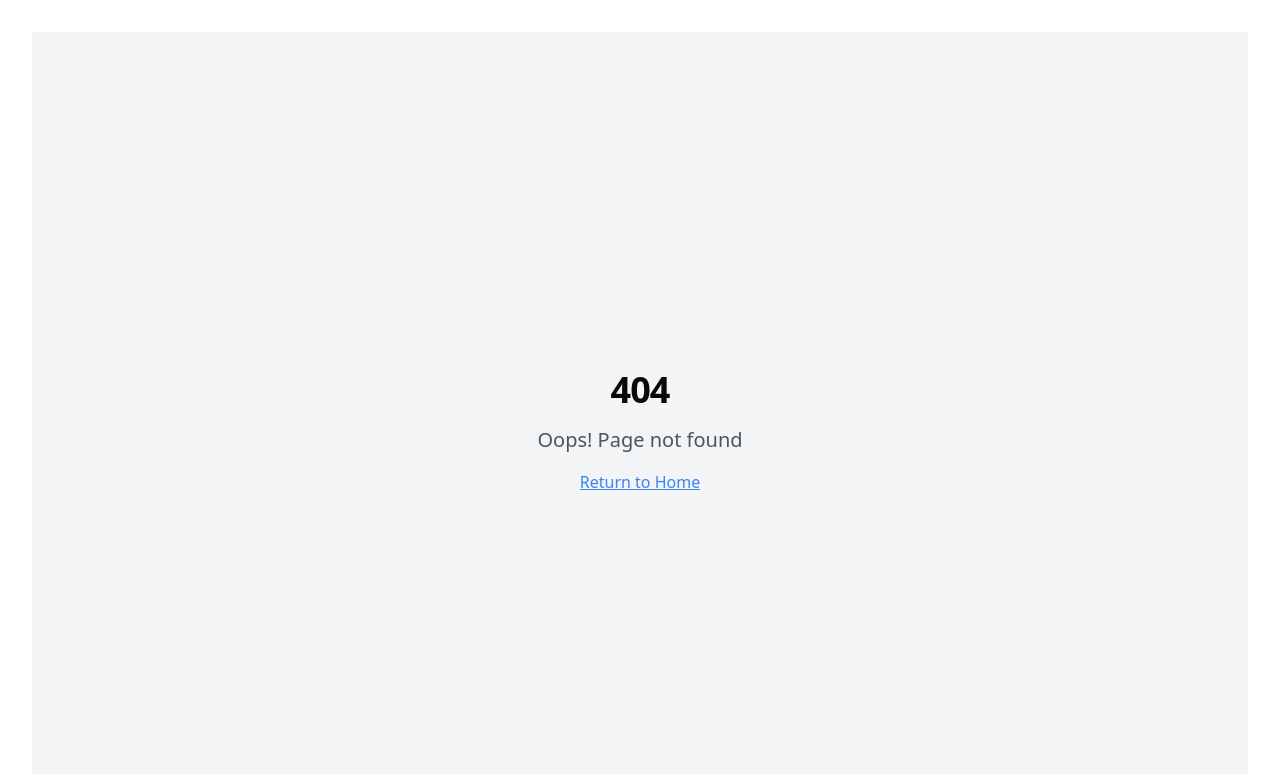
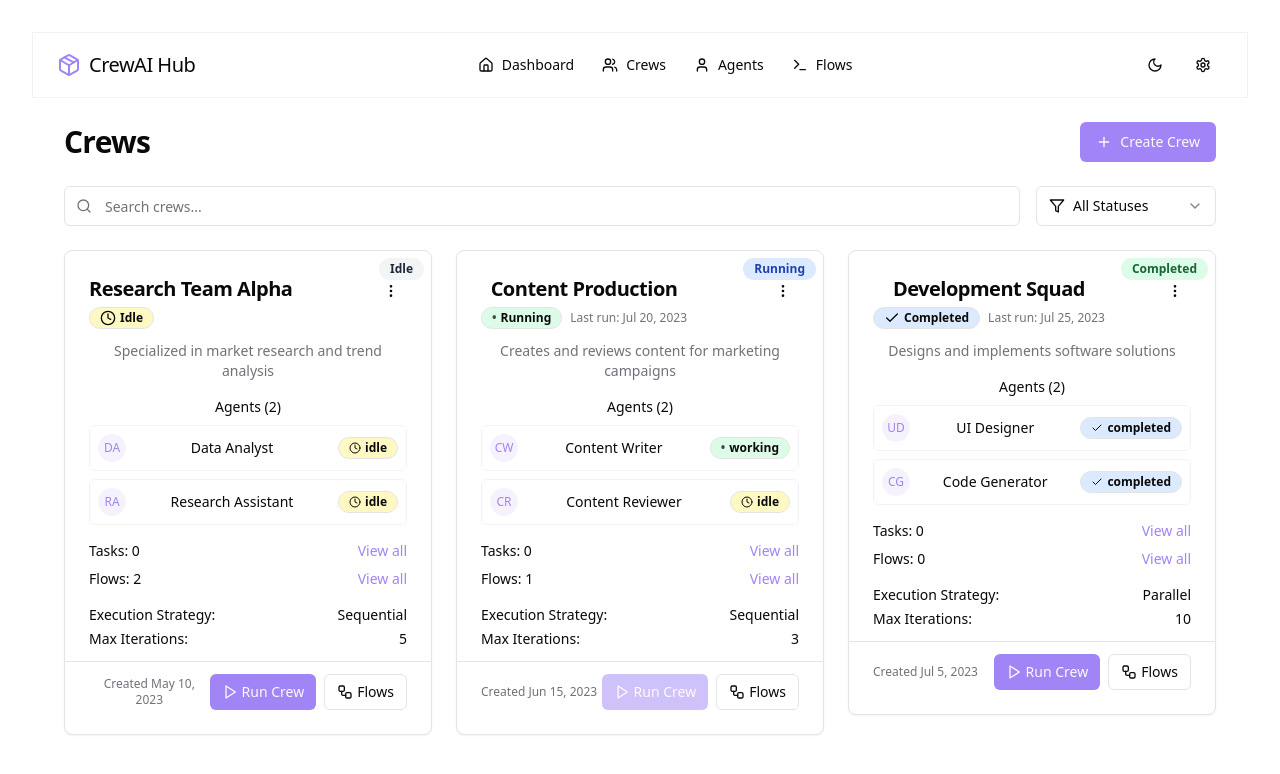
Before and after one commit to mukkelmaus/crew-summit, a React (Vite) app: page /crews in a window 1280 px wide. Before the commit this address had no page. Shown: the top 774 px of the page. Built offline with nearby package versions, Linux system fonts and the light colour scheme.

Commit message:
Complete recommended parts

```diff
--- a/src/App.tsx
+++ b/src/App.tsx
@@ -5,6 +5,7 @@ import { Toaster } from "@/components/ui/sonner";
 import ErrorBoundary from "@/components/ErrorBoundary";
 import Index from "@/pages/Index";
 import Agents from "@/pages/Agents";
+import Crews from "@/pages/Crews";
 import Flows from "@/pages/Flows";
 import Settings from "@/pages/Settings";
 import NotFound from "@/pages/NotFound";
@@ -18,6 +19,7 @@ function App() {
           <Routes>
             <Route path="/" element={<Index />} />
             <Route path="/agents" element={<Agents />} />
+            <Route path="/crews" element={<Crews />} />
             <Route path="/flows" element={<Flows />} />
             <Route path="/settings" element={<Settings />} />
             <Route path="*" element={<NotFound />} />
--- a/src/components/Header.tsx
+++ b/src/components/Header.tsx
@@ -51,11 +51,21 @@ export default function Header() {
             <Home className="h-4 w-4" />
             <span>Dashboard</span>
           </Button>
-          <Button variant="ghost" size="sm" className="flex items-center gap-2">
+          <Button
+            variant="ghost"
+            size="sm"
+            className="flex items-center gap-2"
+            onClick={() => navigate('/crews')}
+          >
             <Users className="h-4 w-4" />
             <span>Crews</span>
           </Button>
-          <Button variant="ghost" size="sm" className="flex items-center gap-2">
+          <Button
+            variant="ghost"
+            size="sm"
+            className="flex items-center gap-2"
+            onClick={() => navigate('/agents')}
+          >
             <User className="h-4 w-4" />
             <span>Agents</span>
           </Button>
--- /dev/null
+++ b/src/pages/Crews.tsx
@@ -0,0 +1,265 @@
+
+import React, { useState } from "react";
+import Header from "@/components/Header";
+import { Button } from "@/components/ui/button";
+import { Input } from "@/components/ui/input";
+import CrewCard from "@/components/CrewCard";
+import CreateCrewDialog from "@/components/CreateCrewDialog";
+import { EmptyState } from "@/components/ui/empty-state";
+import {
+  Search,
+  Plus,
+  Filter,
+  AlertCircle,
+  Users,
+  Loader2
+} from "lucide-react";
+import {
+  Select,
+  SelectContent,
+  SelectItem,
+  SelectTrigger,
+  SelectValue
+} from "@/components/ui/select";
+import { Crew, CrewStatus } from "@/lib/types";
+import { useToast } from "@/hooks/use-toast";
+import { Badge } from "@/components/ui/badge";
+
+const mockCrews: Crew[] = [
+  {
+    id: "crew-1",
+    name: "Research Team Alpha",
+    description: "Specialized in market research and trend analysis",
+    agents: [
+      {
+        id: "agent-1",
+        name: "Data Analyst",
+        role: "analyst",
+        description: "Processes market data and identifies patterns",
+        status: "idle",
+        llm: "GPT-4",
+        tools: ["web-search", "data-analysis"]
+      },
+      {
+        id: "agent-2",
+        name: "Research Assistant",
+        role: "researcher",
+        description: "Gathers information from various sources",
+        status: "idle",
+        llm: "Claude-2",
+        tools: ["web-search", "document-reader"]
+      }
+    ],
+    tasks: [],
+    status: "idle",
+    createdAt: "2023-05-10T14:30:00Z",
+    config: {
+      verbose: true,
+      maxIterations: 5,
+      taskExecutionStrategy: "sequential"
+    }
+  },
+  {
+    id: "crew-2",
+    name: "Content Production",
+    description: "Creates and reviews content for marketing campaigns",
+    agents: [
+      {
+        id: "agent-3",
+        name: "Content Writer",
+        role: "writer",
+        description: "Creates engaging marketing copy",
+        status: "working",
+        llm: "GPT-4",
+        tools: ["text-generation"]
+      },
+      {
+        id: "agent-4",
+        name: "Content Reviewer",
+        role: "reviewer",
+        description: "Reviews and refines content",
+        status: "idle",
+        llm: "Claude-2",
+        tools: ["grammar-check", "tone-analysis"]
+      }
+    ],
+    tasks: [],
+    status: "running",
+    createdAt: "2023-06-15T09:45:00Z",
+    lastRun: "2023-07-20T11:30:00Z",
+    config: {
+      verbose: true,
+      maxIterations: 3,
+      taskExecutionStrategy: "sequential"
+    }
+  },
+  {
+    id: "crew-3",
+    name: "Development Squad",
+    description: "Designs and implements software solutions",
+    agents: [
+      {
+        id: "agent-5",
+        name: "UI Designer",
+        role: "designer",
+        description: "Creates user interface mockups",
+        status: "completed",
+        llm: "GPT-4",
+        tools: ["image-generation", "wireframe-tools"]
+      },
+      {
+        id: "agent-6",
+        name: "Code Generator",
+        role: "developer",
+        description: "Implements designs in code",
+        status: "completed",
+        llm: "Claude-2",
+        tools: ["code-generation", "code-review"]
+      }
+    ],
+    tasks: [],
+    status: "completed",
+    createdAt: "2023-07-05T16:20:00Z",
+    lastRun: "2023-07-25T14:10:00Z",
+    config: {
+      verbose: false,
+      maxIterations: 10,
+      taskExecutionStrategy: "parallel"
+    }
+  }
+];
+
+export default function Crews() {
+  const [crews, setCrews] = useState<Crew[]>(mockCrews);
+  const [searchQuery, setSearchQuery] = useState("");
+  const [statusFilter, setStatusFilter] = useState<string>("all");
+  const [isLoading, setIsLoading] = useState(false);
+  const { toast } = useToast();
+
+  // Filter crews based on search query and status filter
+  const filteredCrews = crews.filter(crew => {
+    const matchesSearch = crew.name.toLowerCase().includes(searchQuery.toLowerCase()) ||
+                          crew.description.toLowerCase().includes(searchQuery.toLowerCase());
+
+    const matchesStatus = statusFilter === "all" || crew.status === statusFilter;
+
+    return matchesSearch && matchesStatus;
+  });
+
+  const handleDeleteCrew = async (crewId: string) => {
+    try {
+      setIsLoading(true);
+      // This would be replaced with an actual API call
+      setTimeout(() => {
+        setCrews(crews.filter(crew => crew.id !== crewId));
+        setIsLoading(false);
+        toast({
+          title: "Crew deleted",
+          description: "The crew has been successfully removed.",
+        });
+      }, 1000);
+    } catch (error) {
+      toast({
+        title: "Error",
+        description: "Failed to delete the crew. Please try again.",
+        variant: "destructive",
+      });
+      setIsLoading(false);
+    }
+  };
+
+  const getStatusColorClass = (status: CrewStatus) => {
+    switch (status) {
+      case "idle":
+        return "bg-gray-100 text-gray-800 dark:bg-gray-800 dark:text-gray-300";
+      case "running":
+        return "bg-blue-100 text-blue-800 dark:bg-blue-900/30 dark:text-blue-300";
+      case "completed":
+        return "bg-green-100 text-green-800 dark:bg-green-900/30 dark:text-green-300";
+      case "error":
+        return "bg-red-100 text-red-800 dark:bg-red-900/30 dark:text-red-300";
+      default:
+        return "bg-gray-100 text-gray-800 dark:bg-gray-800 dark:text-gray-300";
+    }
+  };
+
+  return (
+    <div className="flex min-h-screen flex-col">
+      <Header />
+      <main className="flex-1 container py-6">
+        <div className="flex justify-between items-center mb-6">
+          <h1 className="text-3xl font-bold tracking-tight">Crews</h1>
+          <CreateCrewDialog />
+        </div>
+
+        <div className="flex flex-col md:flex-row gap-4 mb-6">
+          <div className="relative flex-1">
+            <Search className="absolute left-3 top-3 h-4 w-4 text-muted-foreground" />
+            <Input
+              placeholder="Search crews..."
+              className="pl-10"
+              value={searchQuery}
+              onChange={(e) => setSearchQuery(e.target.value)}
+            />
+          </div>
+          <Select
+            value={statusFilter}
+            onValueChange={setStatusFilter}
+          >
+            <SelectTrigger className="w-full md:w-[180px]">
+              <div className="flex items-center gap-2">
+                <Filter className="h-4 w-4" />
+                <SelectValue placeholder="Filter by status" />
+              </div>
+            </SelectTrigger>
+            <SelectContent>
+              <SelectItem value="all">All Statuses</SelectItem>
+              <SelectItem value="idle">Idle</SelectItem>
+              <SelectItem value="running">Running</SelectItem>
+              <SelectItem value="completed">Completed</SelectItem>
+              <SelectItem value="error">Error</SelectItem>
+            </SelectContent>
+          </Select>
+        </div>
+
+        {isLoading ? (
+          <div className="flex justify-center items-center py-12">
+            <Loader2 className="h-8 w-8 animate-spin text-primary" />
+          </div>
+        ) : filteredCrews.length > 0 ? (
+          <div className="grid gap-6 md:grid-cols-2 lg:grid-cols-3">
+            {filteredCrews.map(crew => (
+              <div key={crew.id} className="relative group">
+                <Badge
+                  className={`absolute top-2 right-2 z-10 ${getStatusColorClass(crew.status)}`}
+                >
+                  {crew.status.charAt(0).toUpperCase() + crew.status.slice(1)}
+                </Badge>
+                <CrewCard
+                  crew={crew}
+                  onDelete={() => handleDeleteCrew(crew.id)}
+                />
+              </div>
+            ))}
+          </div>
+        ) : (
+          <EmptyState
+            icon={<Users className="h-12 w-12" />}
+            title="No crews found"
+            description={searchQuery || statusFilter !== "all" ?
+              "Try adjusting your search or filter criteria." :
+              "Get started by creating your first crew of AI agents."}
+            action={
+              <CreateCrewDialog>
+                <Button>
+                  <Plus className="mr-2 h-4 w-4" />
+                  Create Crew
+                </Button>
+              </CreateCrewDialog>
+            }
+          />
+        )}
+      </main>
+    </div>
+  );
+}
```
